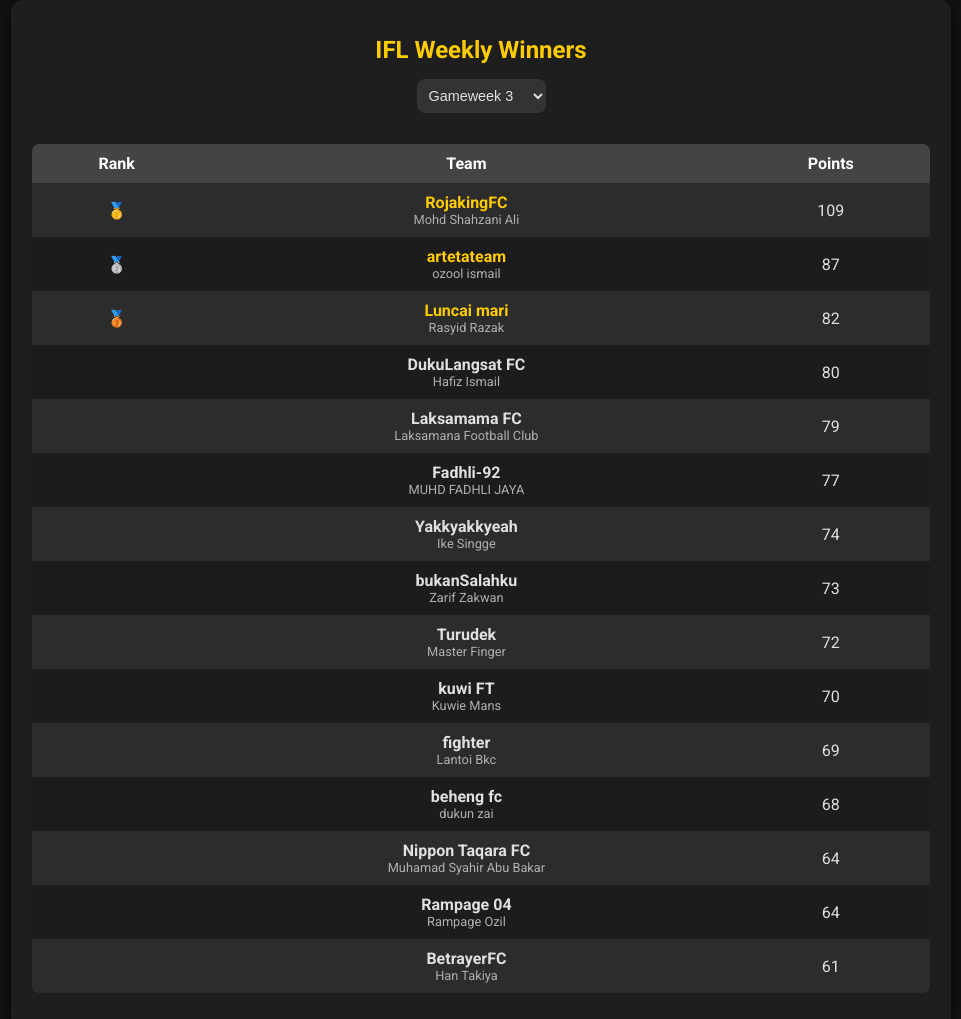
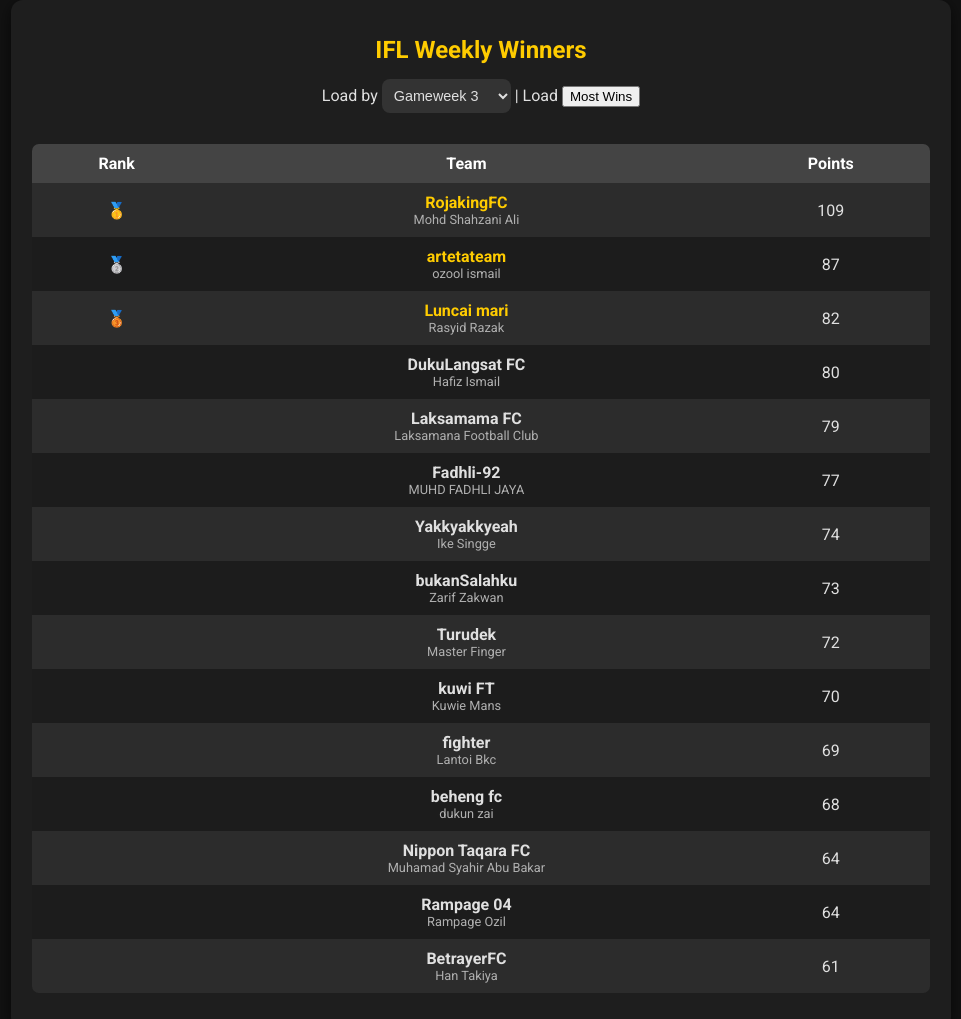
Before and after one commit to hollowsxd/inf-fpl, a plain HTML site: page index.html in a window 1280 px wide. Shown: the top 1019 px of the page, without its empty margins (159-1120 px from the left). Drawn offline with Linux system fonts and the light colour scheme.

Commit message:
Add button for most wins

```diff
--- a/index.html
+++ b/index.html
@@ -13,7 +13,7 @@
 <body>
     <div class="container">
         <h1>IFL Weekly Winners</h1>
-        <select id="gameweekSelector"></select>
+        Load by <select id="gameweekSelector"></select> | Load <button id="topwins">Most Wins</button>
         <div id="tabContents"></div>
     </div>
     <footer>
```
